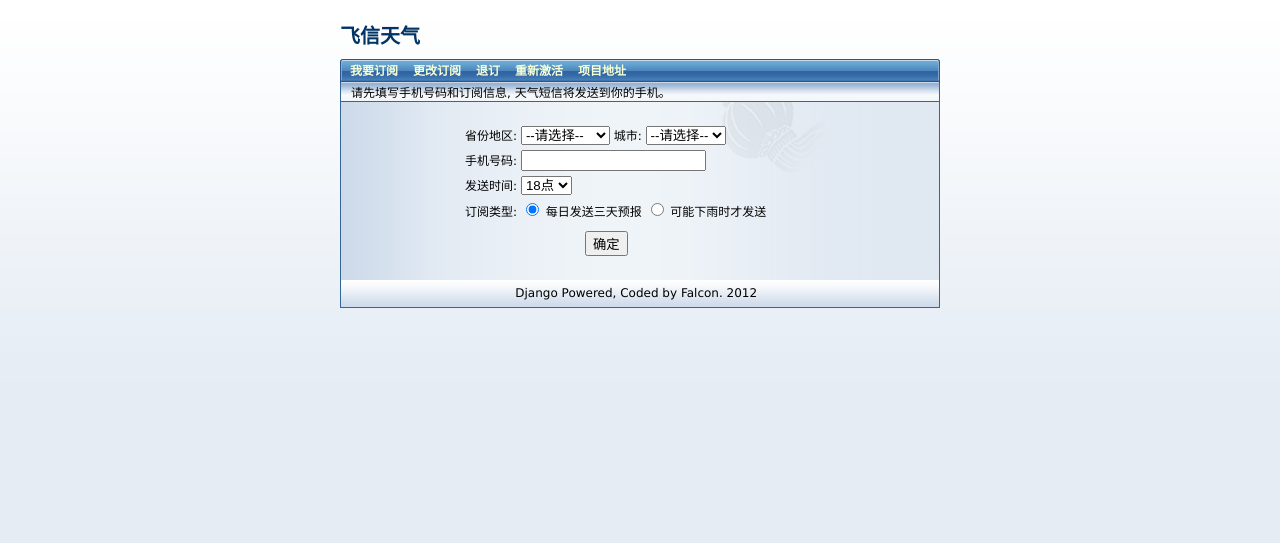
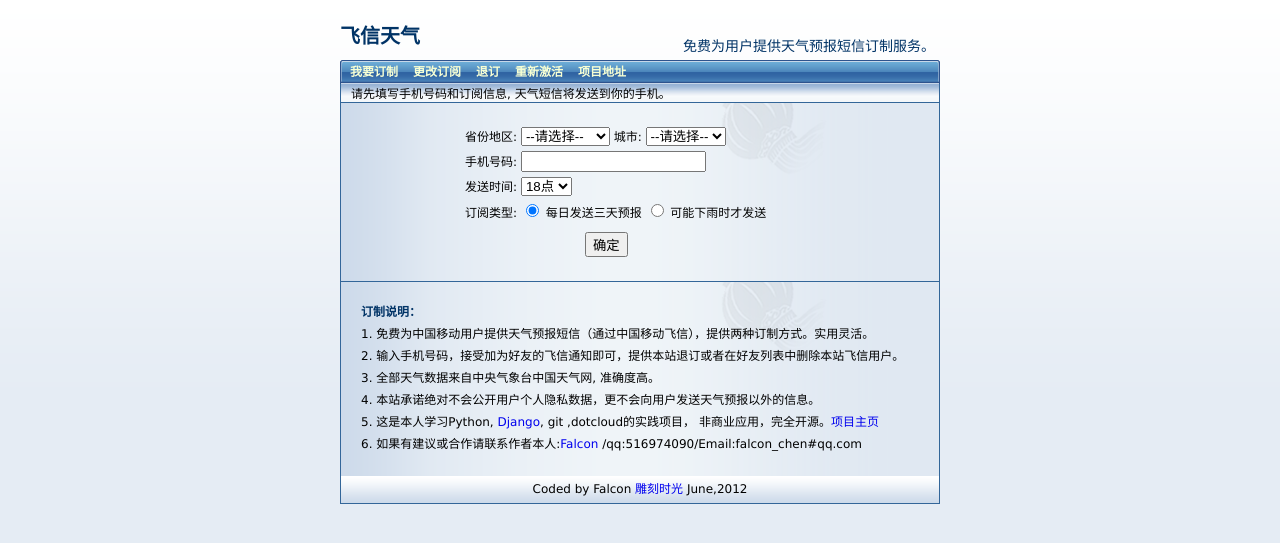
Before and after one commit to falconchen/FetionWether, a Django app: page / in a window 1280 px wide. Shown: the top 543 px of the page. Run offline with Django 3.2, Linux system fonts and the light colour scheme; parts of the project's set-up code (start-up, migrations or seed data) failed here and were passed over.

Commit message:
add description about the project

```diff
--- a/hello/weather/static/weather/main.css
+++ b/hello/weather/static/weather/main.css
@@ -1,4 +1,4 @@
-h1 {
+h1,h2 {
     color: #003366;
     font-weight: bold;
     margin: 0 0 10px;
@@ -6,10 +6,23 @@ h1 {
     text-align: left;
     text-decoration: none;
     font-size:20px;
+    float:left;
+
 }
+h2 {
+    color: #003366;
+    font-size:14px;
+    text-indent:1em;
+
+    font-weight:normal;
+    float:right;
+    margin:15px 5px 5px 0;
+
+}
+
 body{background: url("bg.png") repeat-x scroll 0 0 #E5ECF4;     font-family: Verdana;
     font-size: 12px;}
-#nav { background: url("guide_mid.png") repeat-x scroll 0 0 transparent; font-size: 12px; height: 24px; }
+#nav { background: url("guide_mid.png") repeat-x scroll 0 0 transparent; font-size: 12px; height: 24px;clear:both; }
 #nav a {
 
     color:#F7FFD4;
@@ -43,7 +56,7 @@ body{background: url("bg.png") repeat-x scroll 0 0 #E5ECF4;     font-family: Ver
 }
 #wrapper {width:600px;margin: 20px auto;}
 
-#content_wrap,#content_wrap_center {
+.content_wrap {
     background: url("bg_newslist.png") repeat-y scroll 0 0 transparent;
     border: 1px solid #336699;
     margin: 0;
@@ -52,6 +65,11 @@ body{background: url("bg.png") repeat-x scroll 0 0 #E5ECF4;     font-family: Ver
     height:100%;
 }
 
+#about {
+   /*margin-bottom:10px;*/
+   /*border-bottom: 1px solid #336699;*/
+    padding:20px;
+}
 #footer{
     background: url("bg_newlist_op.png") repeat-x scroll 0 0 transparent;
     height: 27px;
@@ -69,7 +87,7 @@ form{
 
 .submit{margin:0 0 0 120px}
 a {text-decoration:none}
-
+a:hover {color:#FF0000}
 h1 a {color:#003366}
 h1 a:hover {color:#D54E21}
 dt{
--- a/hello/weather/templates/announce.html
+++ b/hello/weather/templates/announce.html
@@ -4,7 +4,7 @@
 {% block content %}
 {{ block.super }}
 
- <div id="content_wrap_center">
+ <div class="content_wrap">
 
  {% ifnotequal user None %}
  <dl id="sub_info">
--- a/hello/weather/templates/base.html
+++ b/hello/weather/templates/base.html
@@ -20,13 +20,16 @@ ul,li {margin:0;padding:0}
 </head>
 <body>
 <div id="wrapper">
+
 {% block content %}
 {% endblock %}
 
 {% block footer %}
-<div id="footer">Django Powered, Coded by Falcon. 2012 &nbsp;
+<div id="footer"> Coded by Falcon <a href="http://www.onephper.tk" target="_blank" > 雕刻时光</a> June,2012
 </div>
 {% endblock %}
+
+
 
 </div>
 </body>
--- a/hello/weather/templates/index.html
+++ b/hello/weather/templates/index.html
@@ -9,14 +9,15 @@
 <script type="text/javascript" src="{{ STATIC_URL }}weather/jdata.js"></script>
 <script type="text/javascript" src="{{ STATIC_URL }}weather/main.js"></script>
 {% endblock %}
-{% block title %} 订阅首页 {% endblock %}
+{% block title %} 免费订制短信天气预报首页 {% endblock %}
 
 {% block content %}
 <h1><a href="/" title="用手机订阅你的天气">飞信天气</a></h1>
+<h2>免费为用户提供天气预报短信订制服务。</h2>
 {% block nav %}
 <div id="nav">
     <span class="leftBorder"></span>
-    <a href="/">我要订阅</a>
+    <a href="/">我要订制</a>
 	<a href="/weather/verify/update/">更改订阅</a>
 	<a href="/weather/verify/deactive/">退订</a>
 	<a href="/weather/verify/active/">重新激活</a>
@@ -31,8 +32,9 @@
 </div>
 
 
+
 {% ifnotequal form None %}
-<div id="content_wrap">
+<div class="content_wrap">
 	<form action="" method="post" id="{{ form_id }}">
 	{% if form.errors %}
 	    <p style="color: red;font-weight: bold">
@@ -86,4 +88,22 @@
 </div>
 {% endifnotequal %}
 
+{% block about %}
+<dl id="about" class="content_wrap">
+<dt>订制说明：</dt>
+
+<dd>1. 免费为中国移动用户提供天气预报短信（通过中国移动飞信），提供两种订制方式。实用灵活。
+</dd>
+
+<dd>2. 输入手机号码，接受加为好友的飞信通知即可，提供本站退订或者在好友列表中删除本站飞信用户。</dd>
+
+<dd>3. 全部天气数据来自中央气象台中国天气网, 准确度高。</dd>
+
+<dd> 4. 本站承诺绝对不会公开用户个人隐私数据，更不会向用户发送天气预报以外的信息。
+</dd>
+<dd>5. 这是本人学习Python, <a href="www.djangoproject.com" target="_blank" >Django</a>, git ,dotcloud的实践项目， 非商业应用，完全开源。<a target="_blank" href="https://github.com/falconchen/FetionWether">项目主页</a></dd>
+
+<dd>6. 如果有建议或合作请联系作者本人:<a href="www.onephper.tk">Falcon</a> /qq:516974090/Email:falcon_chen#qq.com</dd>
+</dl>
 {% endblock %}
+{% endblock %}
--- a/hello/weather/views.py
+++ b/hello/weather/views.py
@@ -87,7 +87,7 @@ def verify(request, action):
                 raise Http404('无效用户')
     else :
         form = VerifyForm()
-        msg = '请先验证手机,然后%s。' % title
+        msg = '请先验证手机,然后才能%s。' % title
     return render_to_response('verify.html', {'form':form, 'title':title, 'msg':msg, 'form_id':'verify', 'action':action}, context_instance=RequestContext(request))
 
 def update(request):
```
